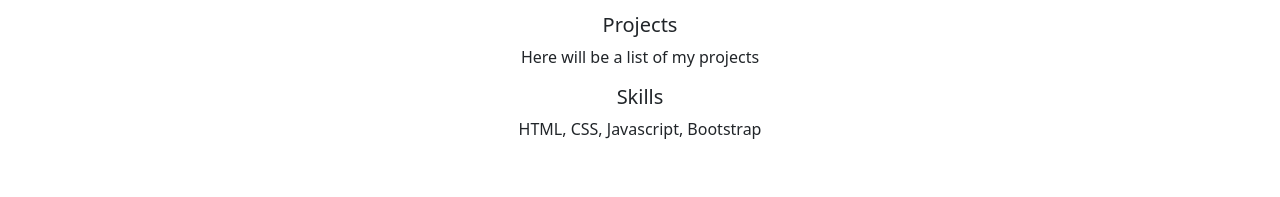
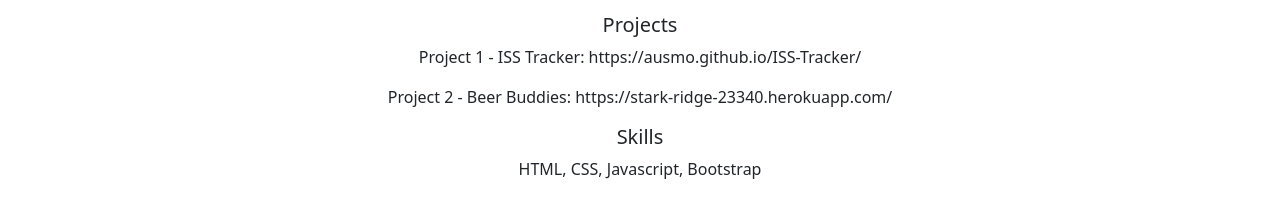
Before and after one commit to ausmo/HW2-Portfolio, a plain HTML site: page index.html in a window 1280 px wide. Shown: the part 810-1007 px from the top of the page. Before the commit the page ends 967 px from the top, so only its background shows below. Drawn offline with nearby package versions, Linux system fonts and the light colour scheme.

Commit message:
added Project 1&2 links

```diff
--- a/index.html
+++ b/index.html
@@ -73,8 +73,8 @@
         <p>I'm a coder-in-training</p>
 
       <h5 id="projectsSection">Projects</h5>
-        <p>Here will be a list of my projects</p>
-
+        <p>Project 1 - ISS Tracker: https://ausmo.github.io/ISS-Tracker/</p>
+        <p>Project 2 - Beer Buddies: https://stark-ridge-23340.herokuapp.com/</p>
       <h5 id="skillsSection">Skills</h5>
         <p>HTML, CSS, Javascript, Bootstrap</p>
     <h2 id="linkedin">
```
